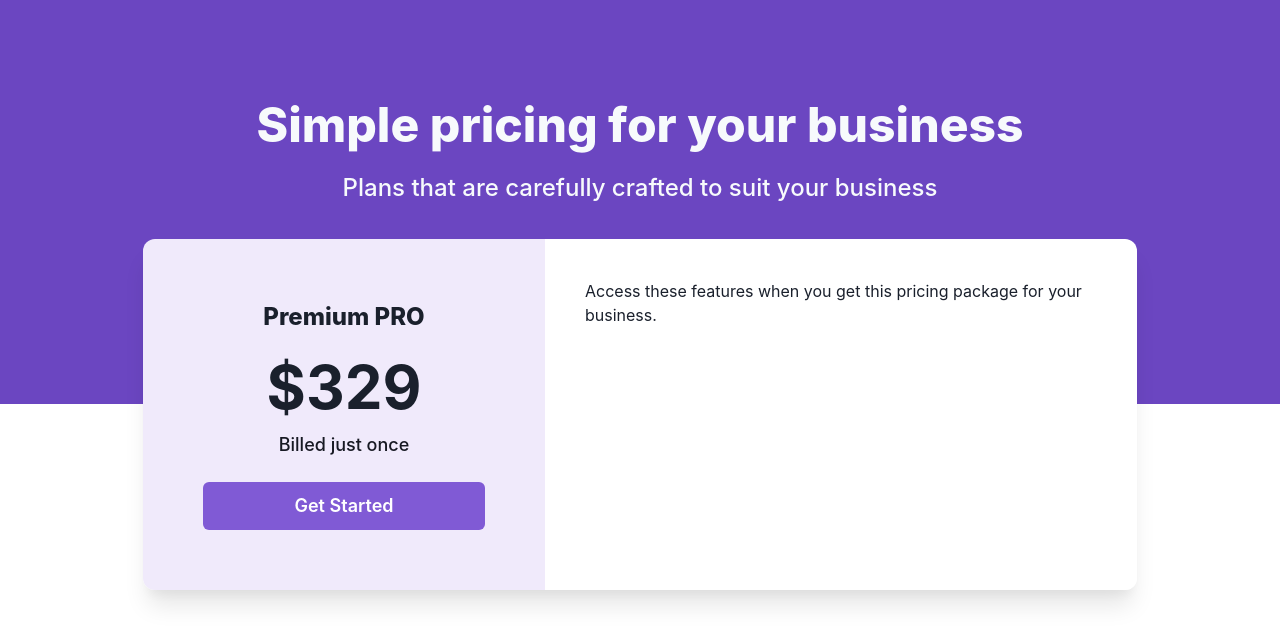
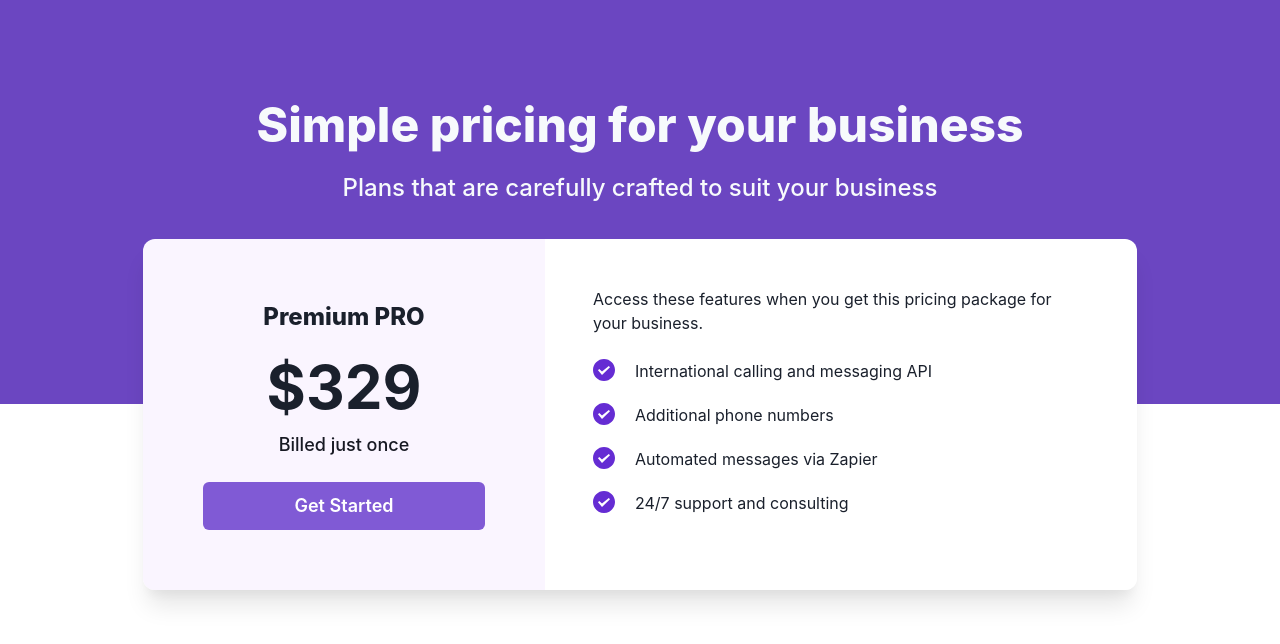
Before and after one commit to tahseenafzal/pricing-ui, a Next.js app: page / in a window 1280 px wide. Shown: the top 644 px of the page. Built offline with nearby package versions, Linux system fonts and the light colour scheme.

Commit message:
Revert "Merge branch 'main' of https://github.com/tahseenafzal/pricing-ui"
This reverts commit 461d34c03c399d3cbdfdf39c38bbc27de6a3e385, reversing
changes made to df920aaa37294b3b092e091561ce66f89da3aa4f.

```diff
--- a/component/Price.tsx
+++ b/component/Price.tsx
@@ -24,6 +24,7 @@ export const ListItem = (props: StackProps) => {
 
 const Price = () => {
   return (
+    <Box mx={6}>
       <Box
         shadow="0px 20px 25px -5px rgba(0, 0, 0, 0.1), 0px 10px 10px -5px rgba(0, 0, 0, 0.04)"
         borderRadius="12px"
@@ -32,8 +33,8 @@ const Price = () => {
         m="auto"
         mt="-165px"
       >
-      <Flex>
-        <Box p="60px" bg="#F0EAFB" textAlign="center">
+        <Flex direction={["column", "column", "row"]}>
+          <Box p="60px" bg="purple.50" textAlign="center">
             <Text fontWeight="800" fontSize="24px">
               Premium PRO
             </Text>
@@ -47,13 +48,20 @@ const Price = () => {
               Get Started
             </Button>
           </Box>
-        <Box p="40px" bg="white">
+          <Box p={12} bg="white">
             <Text>
               Access these features when you get this pricing package for your
               business.
+              <Stack as="ul" spacing={5} mt={6}>
+                <ListItem>International calling and messaging API</ListItem>
+                <ListItem>Additional phone numbers</ListItem>
+                <ListItem>Automated messages via Zapier</ListItem>
+                <ListItem>24/7 support and consulting</ListItem>
+              </Stack>
             </Text>
           </Box>
         </Flex>
+      </Box>
     </Box>
   );
 };
```
Also changed, not shown: 1 other file (tests, documents, lock files or other folders). Lines whose indentation alone changed are shown as unchanged.
